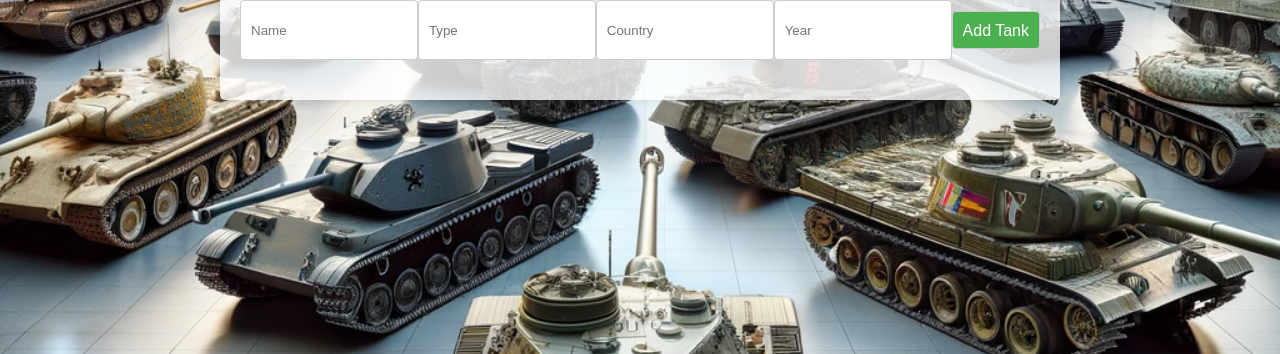
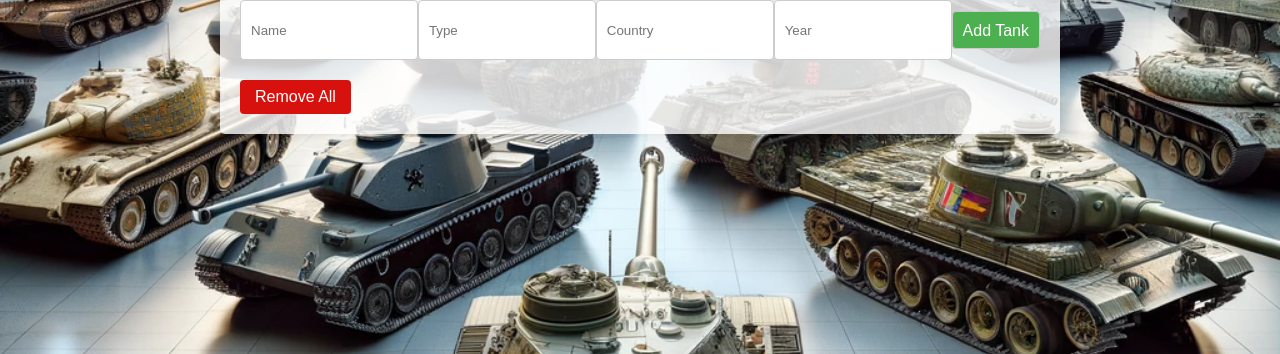
Before and after one commit to Oranhack7/World-of-Tanks, a Flask app: page / in a window 1280 px wide. Shown: the part 228-582 px from the top of the page. Run offline with Flask 3, Linux system fonts and the light colour scheme; data that the repository does not hold is empty.

```diff
--- a/app.py
+++ b/app.py
@@ -121,7 +121,7 @@ def initialize_database(): #PreBuilt DATABASE.
 
 @app.route('/')
 def index():
-    tanks = list(tanks_collection.find({}, {'_id': False}))
+    tanks = list(tanks_collection.find({}, {'_id': False}).sort("year", 1)) # Sort tanks by year in ascending order
     return render_template('index.html', tanks=tanks)
 
 @app.route('/add_tank', methods=['POST'])
@@ -156,6 +156,12 @@ def delete_tank():
     else:
         flash('Tank not found.', 'error')
 
+    return redirect(url_for('index'))
+
+@app.route('/remove_all_tanks', methods=['POST'])
+def remove_all_tanks():
+    tanks_collection.delete_many({})
+    flash('All tanks have been successfully removed!', 'success')
     return redirect(url_for('index'))
 
 @app.route('/germany_tanks')
@@ -201,5 +207,5 @@ def france_tanks():
     return render_template('france_tanks.html', tanks=tanks)
 
 if __name__ == '__main__':
-    initialize_database()  # Initialize the database with German tank data
+    initialize_database()  # Initialize the database with tanks data
     app.run(debug=True)
--- a/templates/index.html
+++ b/templates/index.html
@@ -117,6 +117,17 @@
             height: auto; /* Allows height to adjust to content */
         }
 
+        .remove-all-button {
+            background-color: #d6110e; /* Red background */
+            color: white;
+            padding: 8px 15px;
+            font-size: 16px;
+            border: none;
+            border-radius: 4px;
+            cursor: pointer;
+        }
+
+
         /* Ensure the last element (button) has no right margin */
         form.add-tank-form > button:last-child {
             margin-right: 0;
@@ -212,6 +223,9 @@
             <input type="text" name="year" placeholder="Year">
             <button type="submit" class="add-button">Add Tank</button>
         </form>
+        <form action="/remove_all_tanks" method="post" style="display: inline-block;">
+            <button type="submit" class="remove-all-button">Remove All</button>
+        </form>
     </div>
 </body>
 </html>
```
Also changed, not shown: static/germany_flag.jpg, static/uk_flag.jpg, static/usa_flag.jpg.
